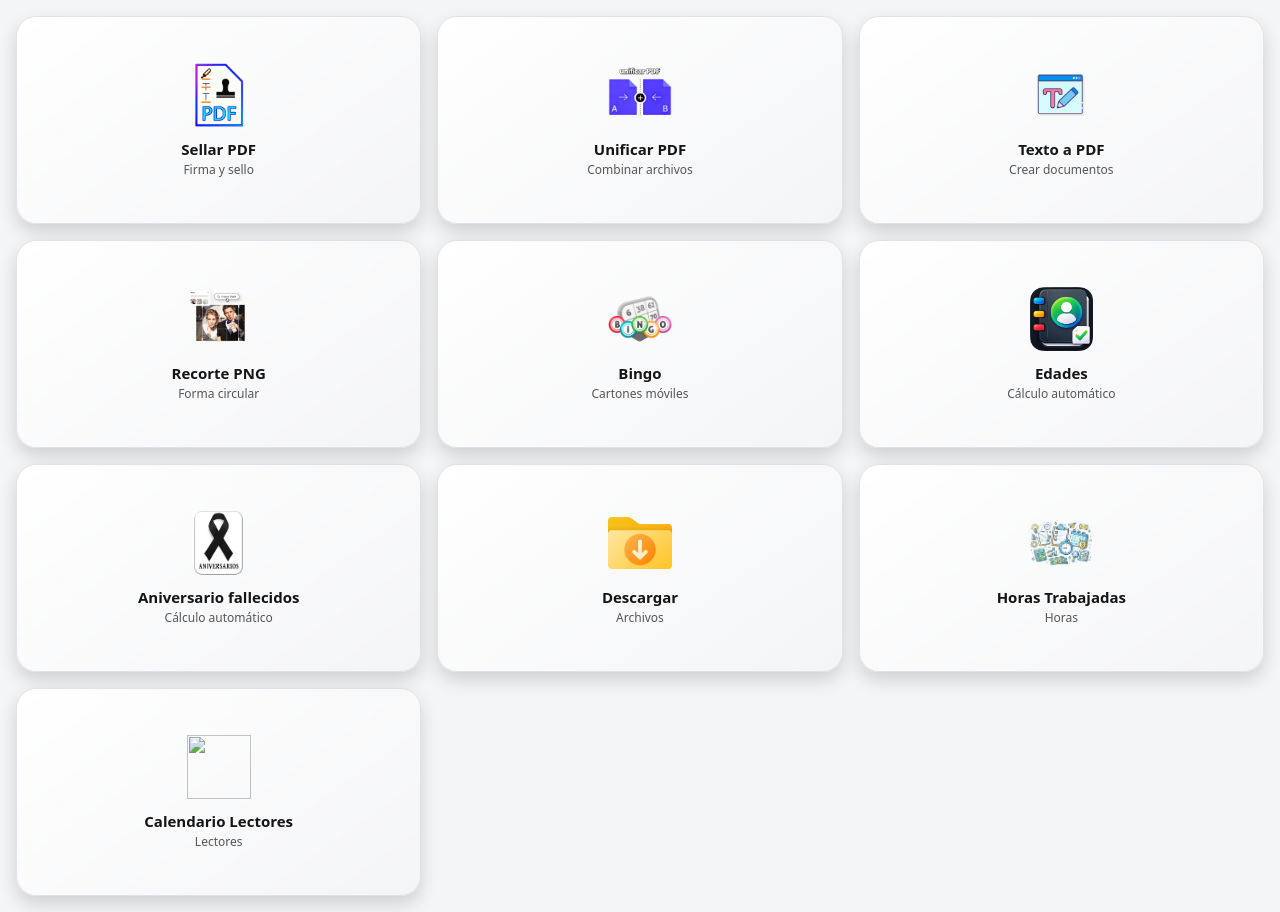
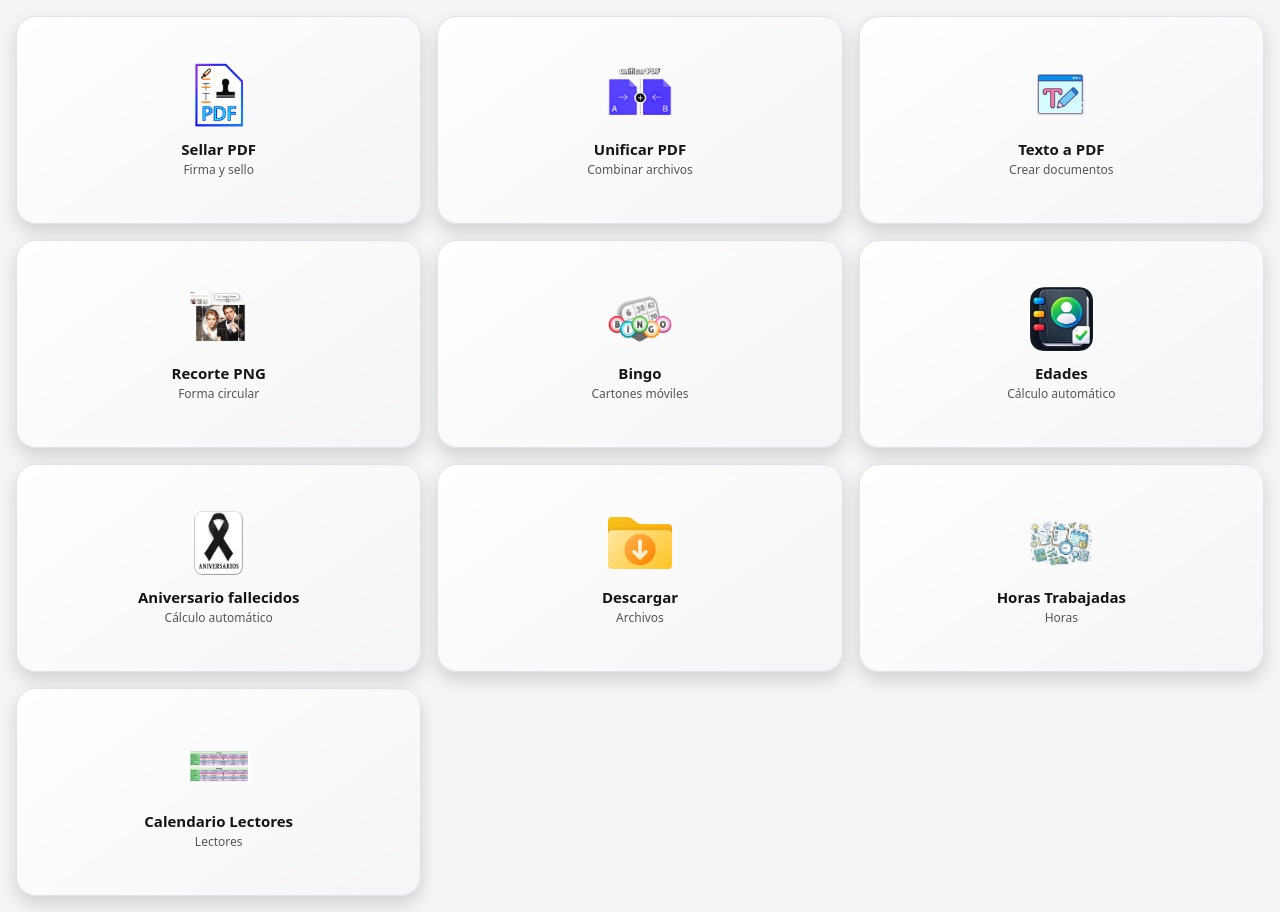
Before and after one commit to TonnyMCH/Visor-PDF, a plain HTML site: page index.html in a window 1280 px wide. Drawn offline with Linux system fonts and the light colour scheme.

Commit message:
Actualizar index.html

```diff
--- a/index.html
+++ b/index.html
@@ -194,7 +194,7 @@ a{
     </a>
 
     <a data-id="enlace10" class="item">
-        <img src="imagenes/imagen10.png">
+        <img src="imagenes/imagen10.jpg">
         <div class="texto">Calendario Lectores</div>
         <div class="sub">Lectores</div>
     </a>
```
